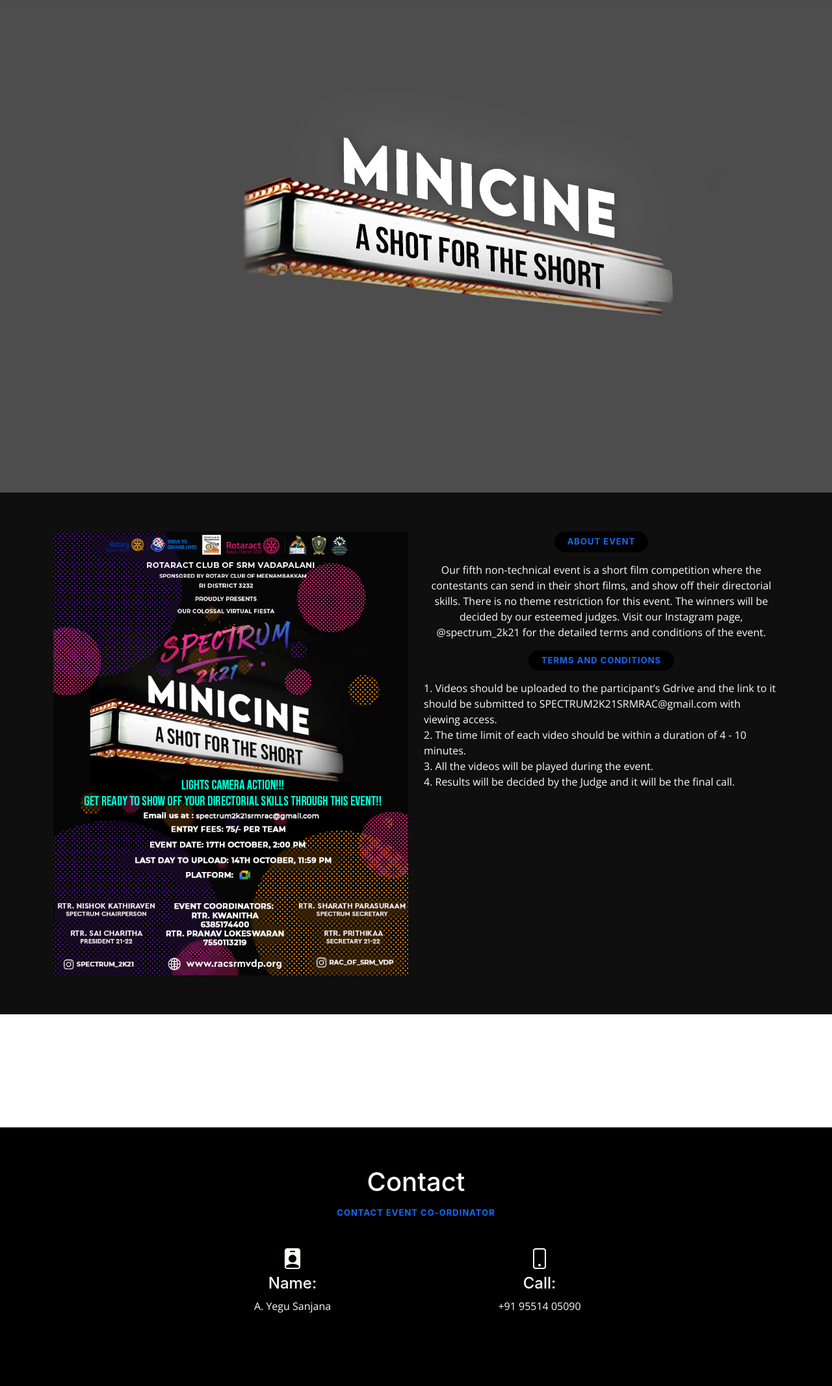
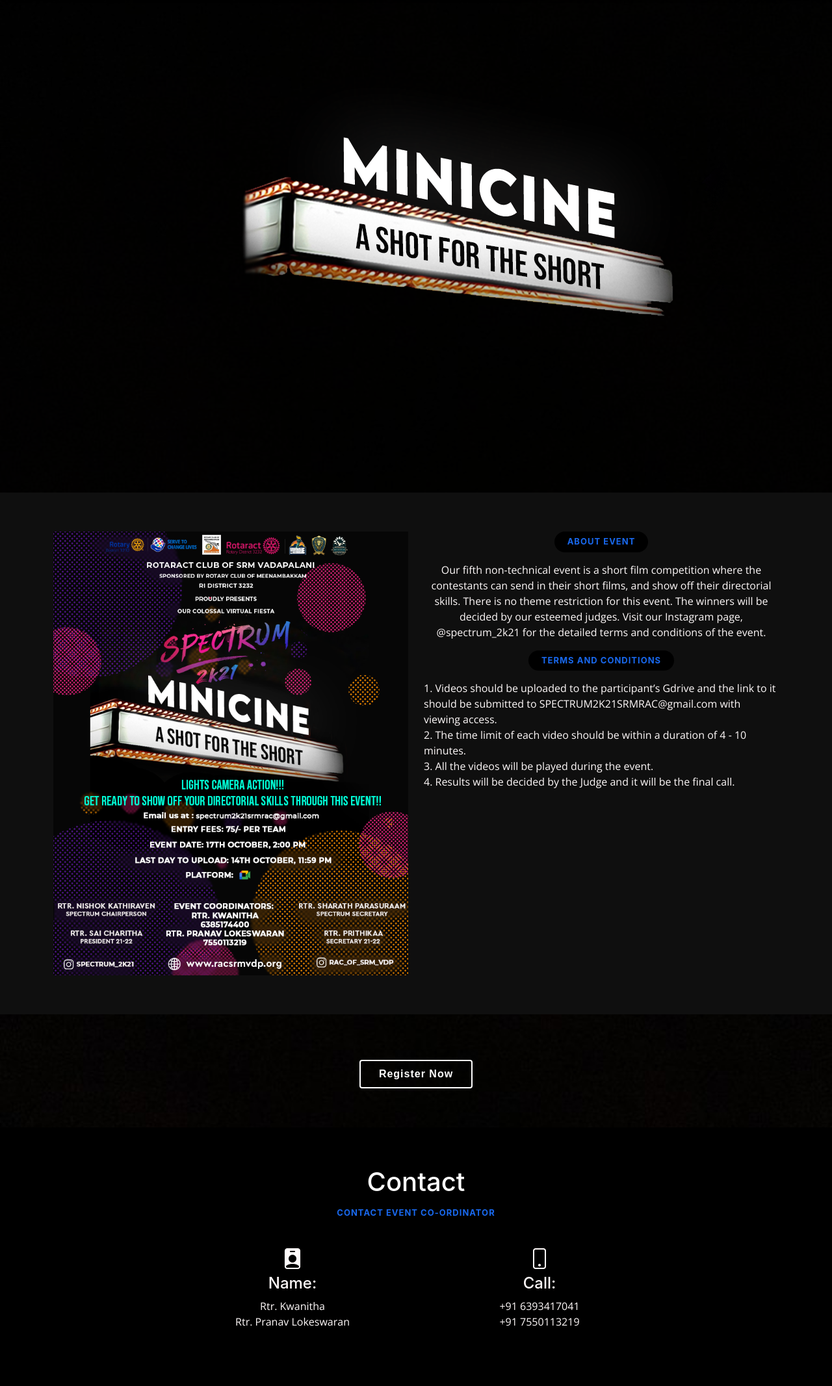
Before and after one commit to RACofSRMVDP/RAC, a plain HTML site: page Events/ShortFilm.html in a window 1280 px wide. Shown: the part 112-2245 px from the top of the page at 65% size. Drawn offline with nearby package versions, Linux system fonts and the light colour scheme; files whose address does not match are found by name; a web font is replaced by a local one.

Commit message:
bg and contact update

```diff
--- a/Events/ShortFilm.html
+++ b/Events/ShortFilm.html
@@ -190,13 +190,13 @@ the detailed terms and conditions of the event.
           <div class="col-12 col-md-6 col-lg-4 offset-lg-2 name">
             <i style="font-size: 2rem" class="bi bi-person-badge-fill"></i>
             <h4>Name:</h4>
-            <p>A. Yegu Sanjana</p>
+            <p>Rtr. Kwanitha<br>Rtr. Pranav Lokeswaran</p>
           </div>
 
           <div class="col-12 col-md-6 col-lg-4 phone">
             <i style="font-size: 2rem;" class="bi bi-phone"></i>
             <h4>Call:</h4>
-            <p>+91 95514 05090</p>
+            <p>+91 6393417041<br>+91 7550113219</p>
           </div>
 
         </div>
--- a/Events/assets/css/NavaRasa.css
+++ b/Events/assets/css/NavaRasa.css
@@ -194,7 +194,6 @@ h6 {
 .scrolled-offset {
   margin-top: 70px;
 }
-
 
 /*--------------------------------------------------------------
   # Navigation Menu
@@ -449,15 +448,13 @@ h6 {
   display: block;
 }
 
-
 /*--------------------------------------------------------------
   # Hero Section
   --------------------------------------------------------------*/
 #hero {
   width: 100%;
   height: 100vh;
-  background: url("")
-    top center;
+  background: url("../img/random.jpg") top center;
   background-size: cover;
   position: relative;
 }
@@ -835,11 +832,15 @@ section {
   border-radius: 50px;
 }
 
-
 /*--------------------------------------------------------------
   # Register
   --------------------------------------------------------------*/
 
+#register {
+  background: url("../img/random.jpg") no-repeat;
+  background-position: center center;
+  background-size: cover;
+}
 .cta-btn {
   font-family: "Raleway", sans-serif;
   font-weight: 600;
@@ -855,11 +856,10 @@ section {
 }
 
 .cta-btn:hover {
-    background: #e63e9b;
-    border-color: #e63e9b;
+  background: #ff4655;
+  border-color: #ff4655;
   color: white;
 }
-
 /*--------------------------------------------------------------
   # Testimonials
   --------------------------------------------------------------*/
@@ -1066,7 +1066,7 @@ section {
 .portfolio .portfolio-item .portfolio-info {
   opacity: 0;
   position: absolute;
-  height:90px;
+  height: 90px;
   left: 30px;
   right: 30px;
   bottom: 0;
--- a/Events/assets/css/ShortFilm.css
+++ b/Events/assets/css/ShortFilm.css
@@ -194,7 +194,6 @@ h6 {
 .scrolled-offset {
   margin-top: 70px;
 }
-
 
 /*--------------------------------------------------------------
   # Navigation Menu
@@ -449,15 +448,13 @@ h6 {
   display: block;
 }
 
-
 /*--------------------------------------------------------------
   # Hero Section
   --------------------------------------------------------------*/
 #hero {
   width: 100%;
   height: 100vh;
-  background: url("")
-    top center;
+  background: url("../img/random.jpg") top center;
   background-size: cover;
   position: relative;
 }
@@ -835,11 +832,15 @@ section {
   border-radius: 50px;
 }
 
-
 /*--------------------------------------------------------------
   # Register
   --------------------------------------------------------------*/
 
+#register {
+  background: url("../img/random.jpg") no-repeat;
+  background-position: center center;
+  background-size: cover;
+}
 .cta-btn {
   font-family: "Raleway", sans-serif;
   font-weight: 600;
@@ -855,8 +856,8 @@ section {
 }
 
 .cta-btn:hover {
-    background: #e63e9b;
-    border-color: #e63e9b;
+  background: #ff4655;
+  border-color: #ff4655;
   color: white;
 }
 
@@ -1066,7 +1067,7 @@ section {
 .portfolio .portfolio-item .portfolio-info {
   opacity: 0;
   position: absolute;
-  height:90px;
+  height: 90px;
   left: 30px;
   right: 30px;
   bottom: 0;
```
Also changed, not shown: Events/assets/img/random.jpg (added). Lines whose indentation alone changed are shown as unchanged.
